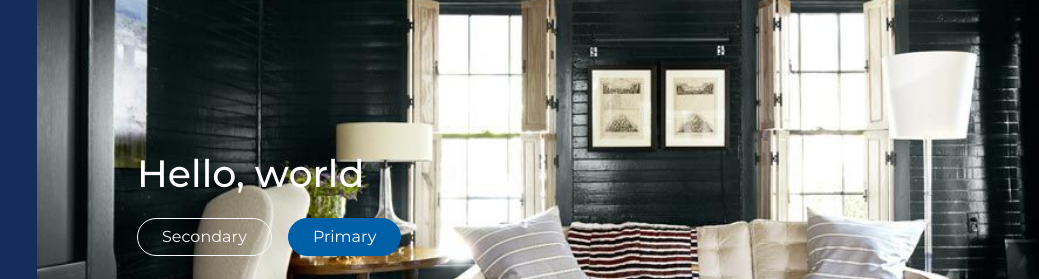
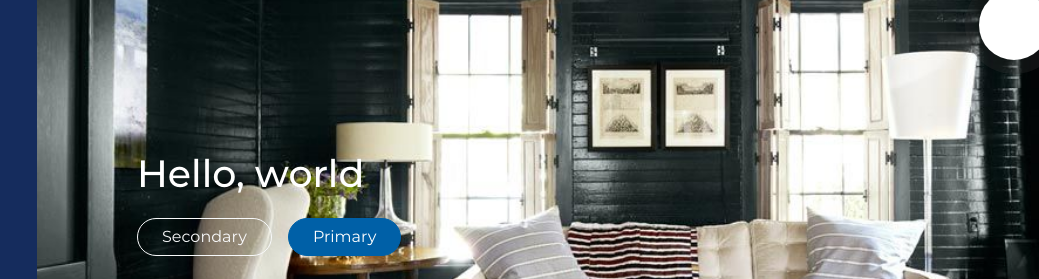
Before and after one commit to Ararat2/flugger, a plain HTML site: page index.html in a window 1280 px wide. Shown: the top 279 px of the page, 241-1280 px from the left. Drawn offline with Linux system fonts and the light colour scheme.

Commit message:
Add search button for large screens

```diff
--- a/css/catalog.css
+++ b/css/catalog.css
@@ -2,6 +2,23 @@
 @import url("./mobile-navbar.css");
 @import url("./footer.css");
 @import url("./utils.css");
+
+/* - Search Button - */
+.search-btn {
+    width: 70px;
+    height: 70px;
+    font-size: 28px;
+    position: fixed;
+    top: -10px;
+    right: -10px;
+    z-index: 999;
+    background-color: var(--bs-white);
+    box-shadow: 0px 0px 0px 14px rgba(51, 51, 51, 0.3);
+}
+
+.search-btn:hover {
+    box-shadow: 0px 0px 0px 8px rgba(51, 51, 51, 0.6) !important;
+}
 
 /* - Nav Links - */
 .breadcrumb-wrapper {
--- a/css/main.css
+++ b/css/main.css
@@ -10,6 +10,23 @@
     padding-bottom: 10px;
     margin-bottom: 30px;
     font-weight: 500;
+}
+
+/* - Search Button - */
+.search-btn {
+    width: 70px;
+    height: 70px;
+    font-size: 28px;
+    position: fixed;
+    top: -10px;
+    right: -10px;
+    z-index: 999;
+    background-color: var(--bs-white);
+    box-shadow: 0px 0px 0px 14px rgba(51, 51, 51, 0.3);
+}
+
+.search-btn:hover {
+    box-shadow: 0px 0px 0px 8px rgba(51, 51, 51, 0.6) !important;
 }
 
 /* - Main Slider - */
--- a/css/product.css
+++ b/css/product.css
@@ -2,6 +2,23 @@
 @import url("./mobile-navbar.css");
 @import url("./footer.css");
 @import url("./utils.css");
+
+/* - Search Button - */
+.search-btn {
+    width: 70px;
+    height: 70px;
+    font-size: 28px;
+    position: fixed;
+    top: -10px;
+    right: -10px;
+    z-index: 999;
+    background-color: var(--bs-white);
+    box-shadow: 0px 0px 0px 14px rgba(51, 51, 51, 0.3);
+}
+
+.search-btn:hover {
+    box-shadow: 0px 0px 0px 8px rgba(51, 51, 51, 0.6) !important;
+}
 
 /* - Nav Links - */
 .breadcrumb-wrapper {
--- a/index.html
+++ b/index.html
@@ -17,6 +17,10 @@
         <title>FLUGGER</title>
     </head>
     <body>
+        <button class="btn search-btn d-none d-md-inline-block rounded-circle">
+            <i class="fas fa-search fw-light"></i>
+        </button>
+
         <div class="container-fluid p-0">
             <div class="row">
                 <div class="col-12">
@@ -60,7 +64,7 @@
                                         aria-describedby="button-addon2"
                                     />
                                     <button class="btn btn-secondary" type="button">
-                                        <i class="fas fa-search"></i>
+                                        <i class="fas fa-search fw-light"></i>
                                     </button>
                                 </div>
 
```
Also changed, not shown: pages/catalog.html (+5 -1 lines), pages/product.html (+5 -1 lines).
